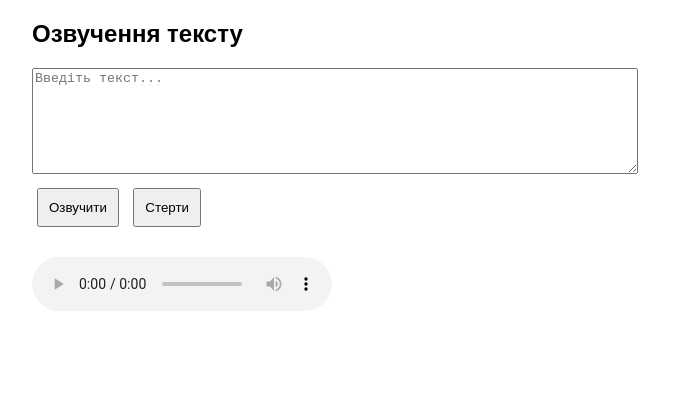
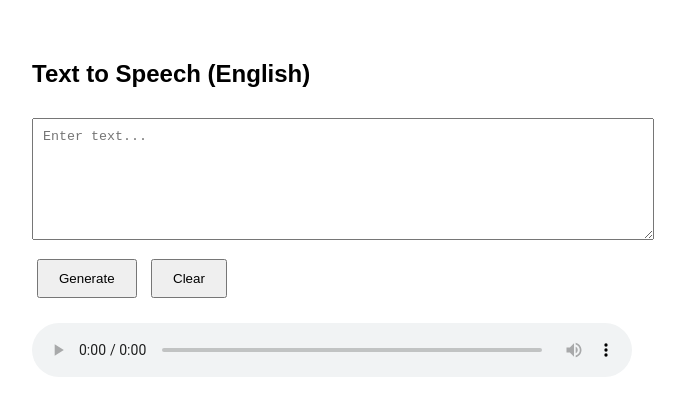
Before and after one commit to NiktoSupra/tts, a plain HTML site: page index.html in a window 1280 px wide. Shown: the whole page, without its empty margins (308-993 px from the left). Drawn offline with Linux system fonts and the light colour scheme.

Commit message:
Update index.html

```diff
--- a/index.html
+++ b/index.html
@@ -3,46 +3,45 @@
 <head>
     <title>TTS Generator</title>
     <style>
-        body { font-family: Arial; max-width: 600px; margin: 20px auto; }
-        #text { width: 100%; height: 100px; }
-        button { margin: 10px 5px; padding: 10px; }
-        audio { margin-top: 20px; }
+        body { font-family: Arial; max-width: 600px; margin: 20px auto; padding: 20px; }
+        #text { width: 100%; height: 100px; margin: 10px 0; padding: 10px; }
+        button { padding: 10px 20px; margin: 5px; cursor: pointer; }
+        audio { margin-top: 20px; width: 100%; }
     </style>
 </head>
 <body>
-    <h2>Озвучення тексту</h2>
-    <textarea id="text" placeholder="Введіть текст..."></textarea>
+    <h2>Text to Speech (English)</h2>
+    <textarea id="text" placeholder="Enter text..."></textarea>
     <br>
-    <button onclick="generateAudio()">Озвучити</button>
-    <button onclick="clearText()">Стерти</button>
-    <br>
+    <button onclick="generateAudio()">Generate</button>
+    <button onclick="clearText()">Clear</button>
     <audio id="audioPlayer" controls></audio>
 
     <script>
         async function generateAudio() {
-    try {
             const text = document.getElementById('text').value;
             if (!text) {
-            alert("Введіть текст!");
+                alert("Please enter text!");
                 return;
             }
 
-        const response = await fetch('https://8478-35-247-105-69.ngrok-free.app/generate_audio', {
+            try {
+                const response = await fetch('ВАШ_NGROK_URL/generate_audio', {
                     method: 'POST',
                     headers: { 'Content-Type': 'application/x-www-form-urlencoded' },
                     body: `text=${encodeURIComponent(text)}`
                 });
 
                 if (!response.ok) {
-            throw new Error(`Помилка сервера: ${response.status}`);
+                    throw new Error(`Server error: ${response.status}`);
                 }
 
                 const audioBlob = await response.blob();
                 const audioUrl = URL.createObjectURL(audioBlob);
                 document.getElementById('audioPlayer').src = audioUrl;
             } catch (error) {
-        console.error("Помилка:", error);
-        alert("Щось пішло не так. Перевірте консоль для деталей.");
+                console.error("Error:", error);
+                alert("Error generating audio. See console for details.");
             }
         }
 
```
Lines whose indentation alone changed are shown as unchanged.
